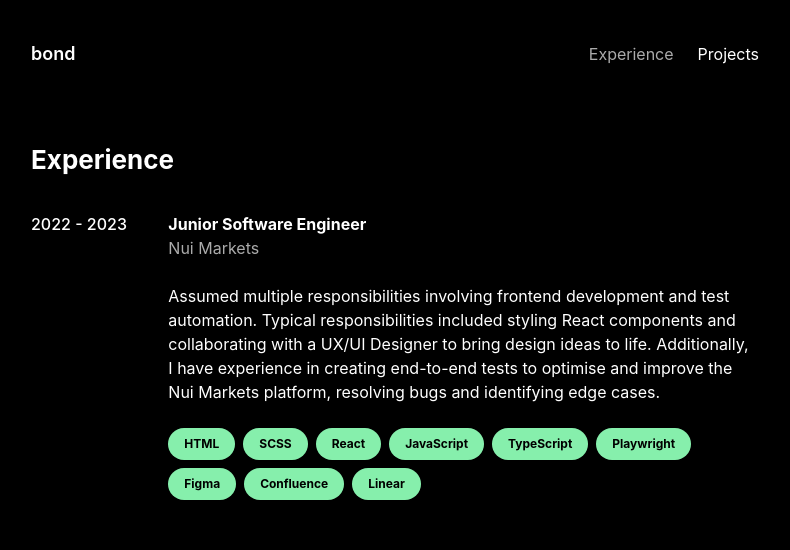
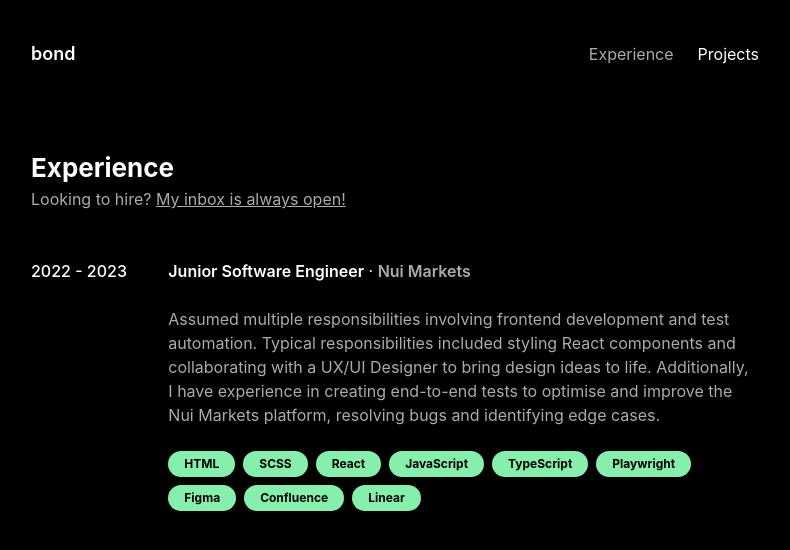
Before and after one commit to trinhbond/personal-portfolio, a React (Create React App) app: page /experience in a window 1280 px wide. Shown: the top 550 px of the page, without its empty margins (245-1035 px from the left). Built offline with nearby package versions, Linux system fonts and the light colour scheme.

Commit message:
Add more content, apply theme color to content

```diff
--- a/src/pages/Experience.js
+++ b/src/pages/Experience.js
@@ -1,4 +1,5 @@
 import { useEffect } from "react";
+import { ExternalLink } from "../components/ExternalLink";
 
 const Experience = () => {
   useEffect(() => {
@@ -6,18 +7,32 @@ const Experience = () => {
   }, []);
 
   return (
-    <main className="max-w-3xl py-10 px-5 m-auto text-white overflow-x-hidden text-base">
-      <h1 className="font-bold text-[26px] mb-10">Experience</h1>
+    <main className="max-w-3xl py-10 px-5 m-auto text-white overflow-x-hidden flex flex-col gap-12">
+      <div>
+        <h1 className="font-bold text-[26px]">Experience</h1>
+        <p className="text-[#ababab]">
+          Looking to hire?{" "}
+          <ExternalLink
+            href="mailto:bond.nicktrinh@gmail.com"
+            className="underline hover:no-underline hover:text-[#ababab]"
+          >
+            My inbox is always open!
+          </ExternalLink>
+        </p>
+      </div>
       <div className="animate work flex flex-row max-[600px]:flex-col flex-wrap gap-4">
         <div className="font-medium w-1/6 max-[600px]:w-auto whitespace-nowrap">
           2022 - 2023
         </div>
         <div className="w-4/5 max-[600px]:w-auto flex flex-col gap-6">
           <div>
-            <h2 className="font-bold">Junior Software Engineer</h2>
-            <span className="text-[#ababab]">Nui Markets</span>
+            <h2 className="font-semibold inline-block max-[600px]:block">
+              Junior Software Engineer
+            </h2>{" "}
+            <span className="max-[600px]:hidden">{" · "}</span>
+            <span className="font-semibold text-[#ababab]">Nui Markets</span>
           </div>
-          <p>
+          <p className="text-[#ababab]">
             Assumed multiple responsibilities involving frontend development and
             test automation. Typical responsibilities included styling React
             components and collaborating with a UX/UI Designer to bring design
```
